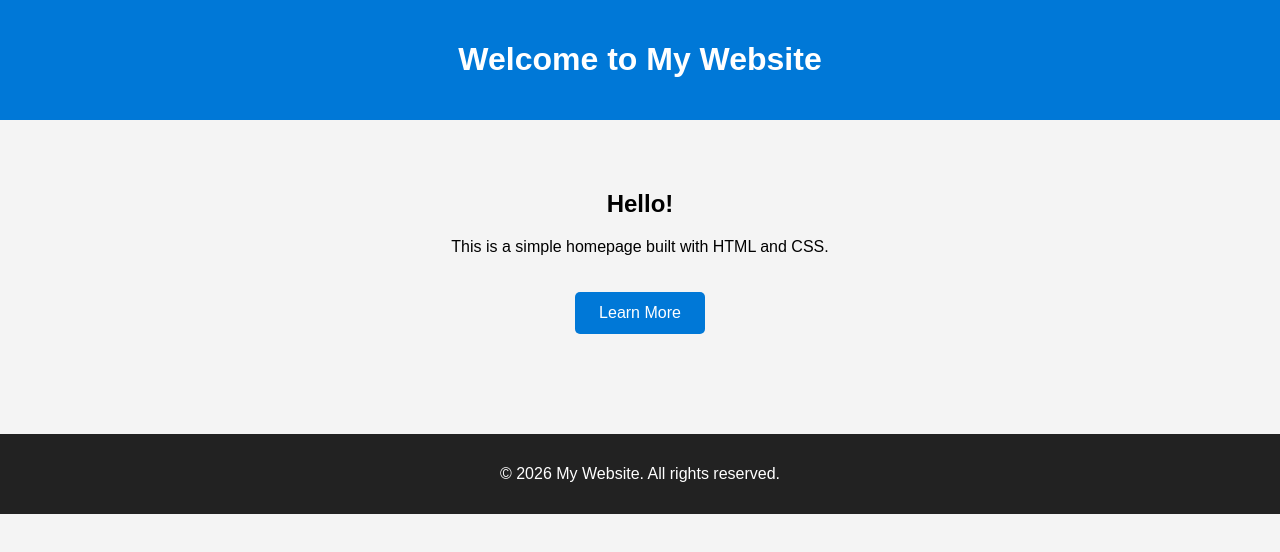
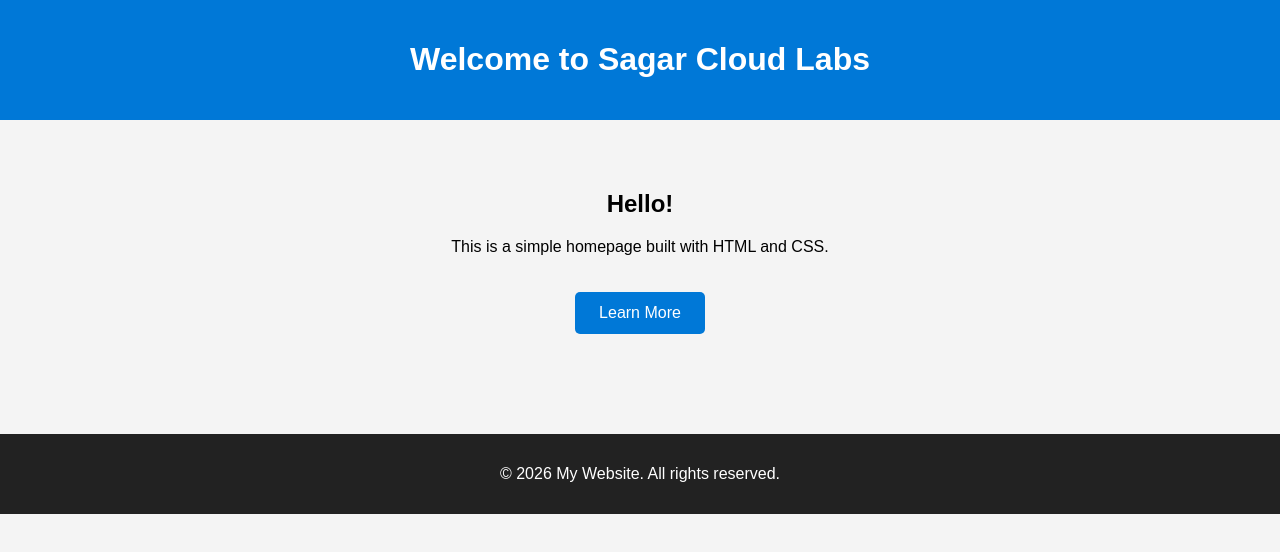
Before and after one commit to sagarksm/docker-webapps, a plain HTML site: page app-01-nginx/index.html in a window 1280 px wide. Drawn offline with Linux system fonts and the light colour scheme.

Commit message:
Update index.html

```diff
--- a/app-01-nginx/index.html
+++ b/app-01-nginx/index.html
@@ -47,7 +47,7 @@
 <body>
 
     <header>
-        <h1>Welcome to My Website</h1>
+        <h1>Welcome to Sagar Cloud Labs</h1>
     </header>
 
     <main>
```
